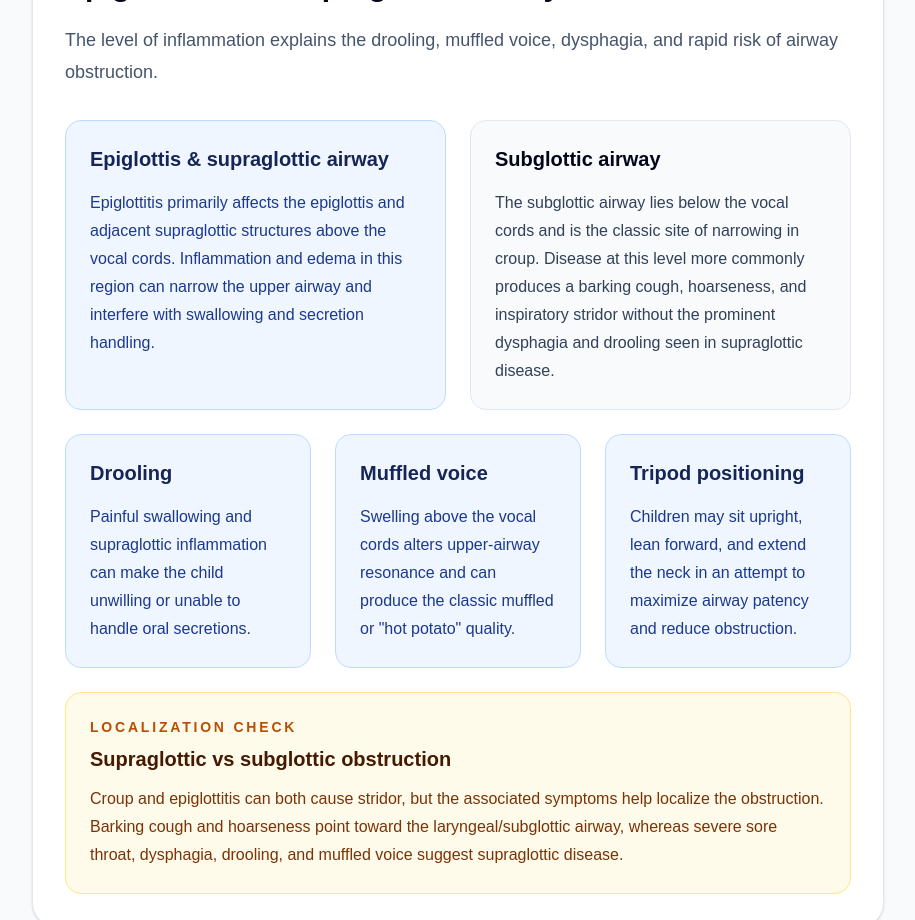
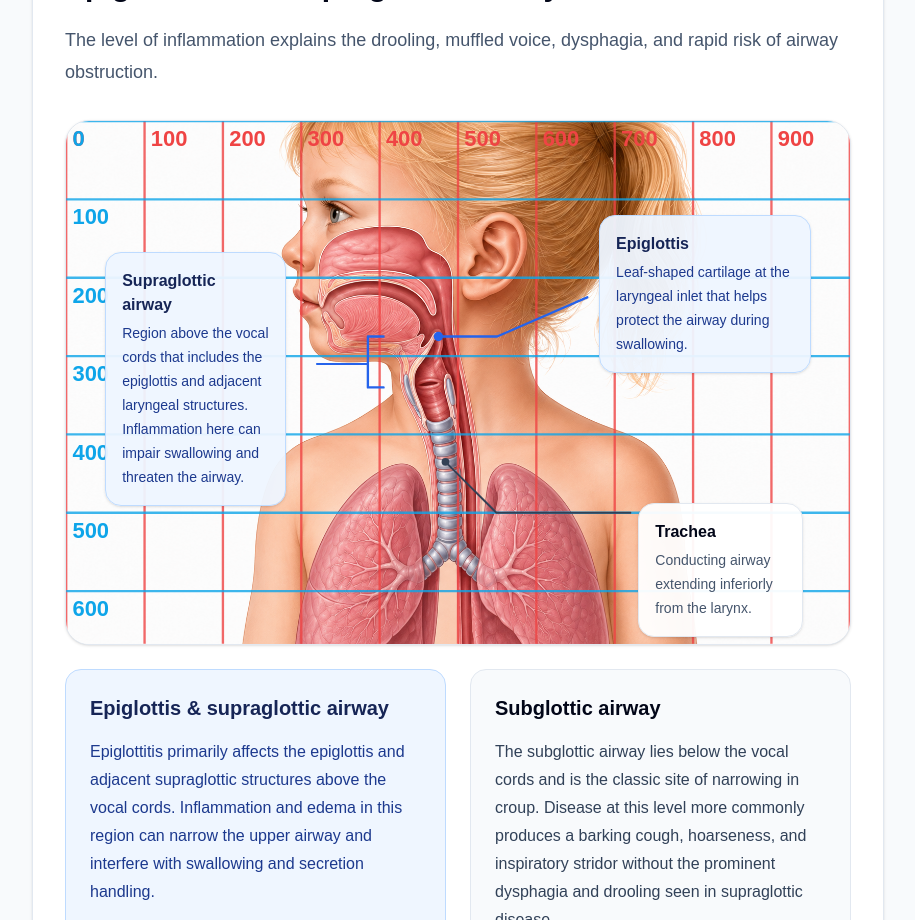
Before and after one commit to ChrisDobbinsMD/Pediatlas, a Next.js app: page /respiratory/upper-airway/epiglottitis in a window 1280 px wide. Shown: the part 1420-2340 px from the top of the page, without its empty margins (308-1223 px from the left). Built offline with nearby package versions, Linux system fonts and the light colour scheme.

Commit message:
Added Epiglottitis Anatomy photo

```diff
--- a/src/app/respiratory/upper-airway/epiglottitis/page.tsx
+++ b/src/app/respiratory/upper-airway/epiglottitis/page.tsx
@@ -14,6 +14,7 @@ import {
 } from "@/components/disease";
 
 import { MobileSectionNav } from "@/components";
+import EpiglottitisAnatomyFigure from "@/components/disease/figures/EpiglottitisAnatomyFigure";
 import EpiglottitisThumbSign from "@/components/disease/figures/EpiglottitisThumbSign";
 
 /* =========================================================
@@ -398,6 +399,8 @@ export default function EpiglottitisPage() {
             title="Epiglottitis is a supraglottic airway disease"
             description="The level of inflammation explains the drooling, muffled voice, dysphagia, and rapid risk of airway obstruction."
           >
+            <EpiglottitisAnatomyFigure />
+
             <div className="grid gap-6 md:grid-cols-2">
               <InfoCard title="Epiglottis & supraglottic airway" tone="blue">
                 <p>
--- /dev/null
+++ b/src/components/disease/figures/EpiglottitisAnatomyFigure.tsx
@@ -0,0 +1,315 @@
+import Image from "next/image";
+
+export default function EpiglottitisAnatomyFigure() {
+  return (
+    <div className="space-y-6">
+      {/* ================= ANATOMY IMAGE ================= */}
+
+      <div className="overflow-hidden rounded-3xl border border-slate-200 bg-white shadow-sm">
+        <div className="relative aspect-[3/2] w-full">
+          <Image
+            src="/images/CroupAnatomy2.png"
+            alt="Sagittal pediatric upper-airway anatomy showing the epiglottis, supraglottic airway, and glottic level."
+            fill
+            priority
+            className="object-contain"
+          />
+
+          {/* =================================================
+              MOBILE ANATOMY OVERLAY
+              Keeps localization markers on the image while the
+              full explanatory cards remain below on small screens.
+          ================================================= */}
+
+          <div
+            className="pointer-events-none absolute inset-0 md:hidden"
+            aria-hidden="true"
+          >
+            <svg
+              viewBox="0 0 1000 667"
+              className="absolute inset-0 h-full w-full"
+            >
+              {/* ================= EPIGLOTTIS ================= */}
+
+              <circle cx="475" cy="275" r="9" fill="#2563eb" />
+
+              <path
+                d="
+    M 475 275
+    L 550 275
+    L 665 225
+  "
+                fill="none"
+                stroke="#2563eb"
+                strokeWidth="5"
+                strokeLinecap="round"
+                strokeLinejoin="round"
+              />
+
+              <rect
+                x="660"
+                y="185"
+                width="245"
+                height="75"
+                rx="24"
+                fill="#eff6ff"
+                fillOpacity="0.96"
+                stroke="#93c5fd"
+                strokeWidth="2"
+              />
+
+              <text
+                x="782"
+                y="232"
+                textAnchor="middle"
+                fontSize="29"
+                fontWeight="700"
+                fill="#1e3a8a"
+              >
+                Epiglottis
+              </text>
+
+              {/* ================= SUPRAGLOTTIC AIRWAY ================= */}
+
+              <path
+                d="
+    M 385 275
+    L 405 275
+    M 385 275
+    L 385 340
+    M 385 340
+    L 405 340
+  "
+                fill="none"
+                stroke="#2563eb"
+                strokeWidth="5"
+                strokeLinecap="round"
+              />
+
+              <line
+                x1="250"
+                y1="310"
+                x2="385"
+                y2="310"
+                stroke="#2563eb"
+                strokeWidth="5"
+                strokeLinecap="round"
+              />
+
+              <rect
+                x="45"
+                y="270"
+                width="215"
+                height="80"
+                rx="24"
+                fill="#eff6ff"
+                fillOpacity="0.96"
+                stroke="#93c5fd"
+                strokeWidth="2"
+              />
+
+              <text
+                x="152"
+                y="319"
+                textAnchor="middle"
+                fontSize="25"
+                fontWeight="700"
+                fill="#1e3a8a"
+              >
+                Supraglottic airway
+              </text>
+            </svg>
+          </div>
+          {/* =================================================
+            DESKTOP ANATOMY OVERLAY
+        ================================================= */}
+
+          <div className="absolute inset-0 hidden md:block">
+            <svg
+              viewBox="0 0 1000 667"
+              className="pointer-events-none absolute inset-0 h-full w-full"
+              aria-hidden="true"
+            >
+              {/* TEMPORARY COORDINATE GRID */}
+
+              {Array.from({ length: 11 }).map((_, i) => {
+                const x = i * 100;
+
+                return (
+                  <g key={`x-${x}`}>
+                    <line
+                      x1={x}
+                      y1="0"
+                      x2={x}
+                      y2="667"
+                      stroke="#ef4444"
+                      strokeWidth="3"
+                      opacity="0.8"
+                    />
+
+                    <text
+                      x={x + 8}
+                      y="32"
+                      fill="#ef4444"
+                      fontSize="28"
+                      fontWeight="900"
+                    >
+                      {x}
+                    </text>
+                  </g>
+                );
+              })}
+
+              {Array.from({ length: 7 }).map((_, i) => {
+                const y = i * 100;
+
+                return (
+                  <g key={`y-${y}`}>
+                    <line
+                      x1="0"
+                      y1={y}
+                      x2="1000"
+                      y2={y}
+                      stroke="#0ea5e9"
+                      strokeWidth="3"
+                      opacity="0.8"
+                    />
+
+                    <text
+                      x="8"
+                      y={y + 32}
+                      fill="#0ea5e9"
+                      fontSize="28"
+                      fontWeight="900"
+                    >
+                      {y}
+                    </text>
+                  </g>
+                );
+              })}
+
+              {/* ================= Supraglottis region ================= */}
+
+              <path
+                d="
+                M 385 275
+                L 405 275
+                M 385 275
+                L 385 340
+                M 385 340
+                L 405 340
+              "
+                fill="none"
+                stroke="#2563eb"
+                strokeWidth="3"
+                strokeLinecap="round"
+              />
+
+              <line
+                x1="320"
+                y1="310"
+                x2="385"
+                y2="310"
+                stroke="#2563eb"
+                strokeWidth="2.5"
+                strokeLinecap="round"
+              />
+
+              {/* ================= EPIGLOTTIS ================= */}
+
+              <path
+                d="
+                M 475 275
+                L 550 275
+                L 665 225
+                "
+                fill="none"
+                stroke="#2563eb"
+                strokeWidth="3"
+                strokeLinecap="round"
+                strokeLinejoin="round"
+              />
+
+              <circle cx="475" cy="275" r="6" fill="#2563eb" />
+
+              {/* ================= TRACHEA ================= */}
+
+              <path
+                d="
+              M 720 500
+             L 549 500
+            L 484 435
+            "
+                fill="none"
+                stroke="#334155"
+                strokeWidth="2.5"
+                strokeLinecap="round"
+                strokeLinejoin="round"
+              />
+
+              <circle cx="484" cy="435" r="5" fill="#334155" />
+            </svg>
+
+            {/* ================= SUPRAGLOTTIC LABEL ================= */}
+
+            <div className="absolute left-[05%] top-[25%] w-[23%] rounded-2xl border border-blue-200 bg-blue-50/95 p-4 shadow-sm">
+              <p className="font-bold text-blue-950">Supraglottic airway</p>
+
+              <p className="mt-1 text-sm leading-6 text-blue-900">
+                Region above the vocal cords that includes the epiglottis and
+                adjacent laryngeal structures. Inflammation here can impair
+                swallowing and threaten the airway.
+              </p>
+            </div>
+
+            {/* ================= Epiglottis LABEL ================= */}
+
+            <div className="absolute left-[68%] top-[18%] w-[27%] rounded-2xl border border-blue-200 bg-blue-50/95 p-4 shadow-sm">
+              <p className="font-bold text-blue-950">Epiglottis</p>
+
+              <p className="mt-1 text-sm leading-6 text-blue-900">
+                Leaf-shaped cartilage at the laryngeal inlet that helps protect
+                the airway during swallowing.
+              </p>
+            </div>
+
+            {/* ================= TRACHEA LABEL ================= */}
+
+            <div className="absolute left-[73%] top-[73%] w-[21%] rounded-2xl border border-slate-200 bg-white/95 p-4 shadow-sm">
+              <p className="font-bold text-slate-950">Trachea</p>
+
+              <p className="mt-1 text-sm leading-6 text-slate-600">
+                Conducting airway extending inferiorly from the larynx.
+              </p>
+            </div>
+          </div>
+        </div>
+      </div>
+
+      {/* =================================================
+    MOBILE ANATOMY LABELS
+================================================= */}
+
+      <div className="grid gap-4 md:hidden">
+        <div className="rounded-2xl border border-blue-200 bg-blue-50 p-5">
+          <h3 className="font-bold text-blue-950">Epiglottis</h3>
+
+          <p className="mt-2 leading-7 text-blue-900">
+            Leaf-shaped cartilage at the laryngeal inlet that helps protect the
+            airway during swallowing.
+          </p>
+        </div>
+
+        <div className="rounded-2xl border border-blue-200 bg-blue-50 p-5">
+          <h3 className="font-bold text-blue-950">Supraglottic airway</h3>
+
+          <p className="mt-2 leading-7 text-blue-900">
+            Region above the vocal cords that includes the epiglottis and
+            adjacent laryngeal structures. Inflammation here can impair
+            swallowing and threaten the airway.
+          </p>
+        </div>
+      </div>
+    </div>
+  );
+}
```
Also changed, not shown: src/components/disease/figures/CroupAnatomyFigure.tsx (+27 -53 lines).
